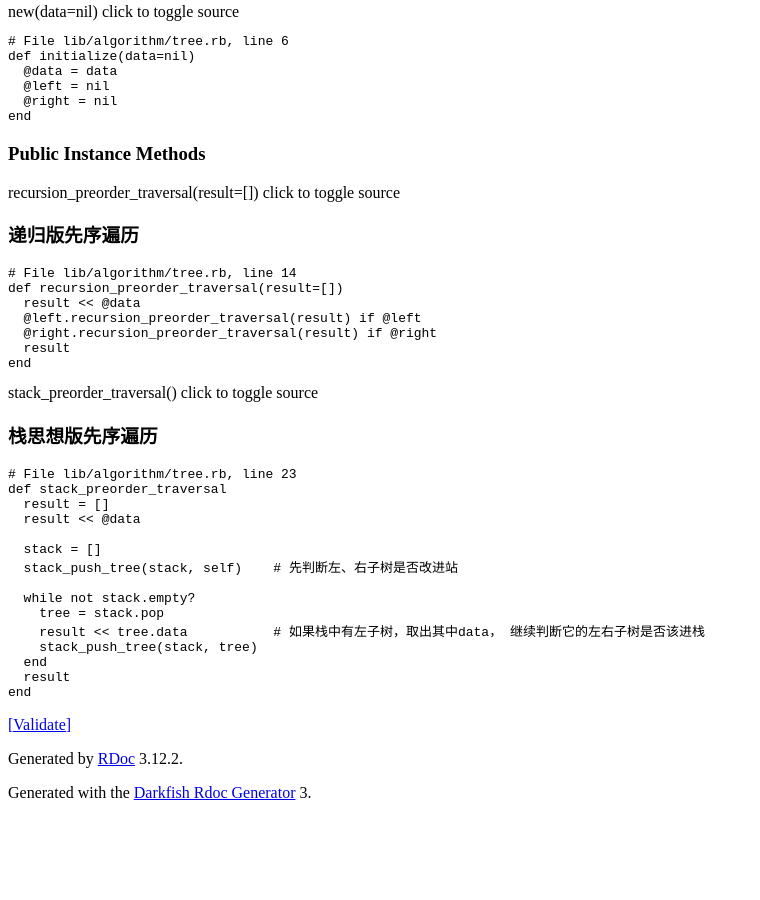
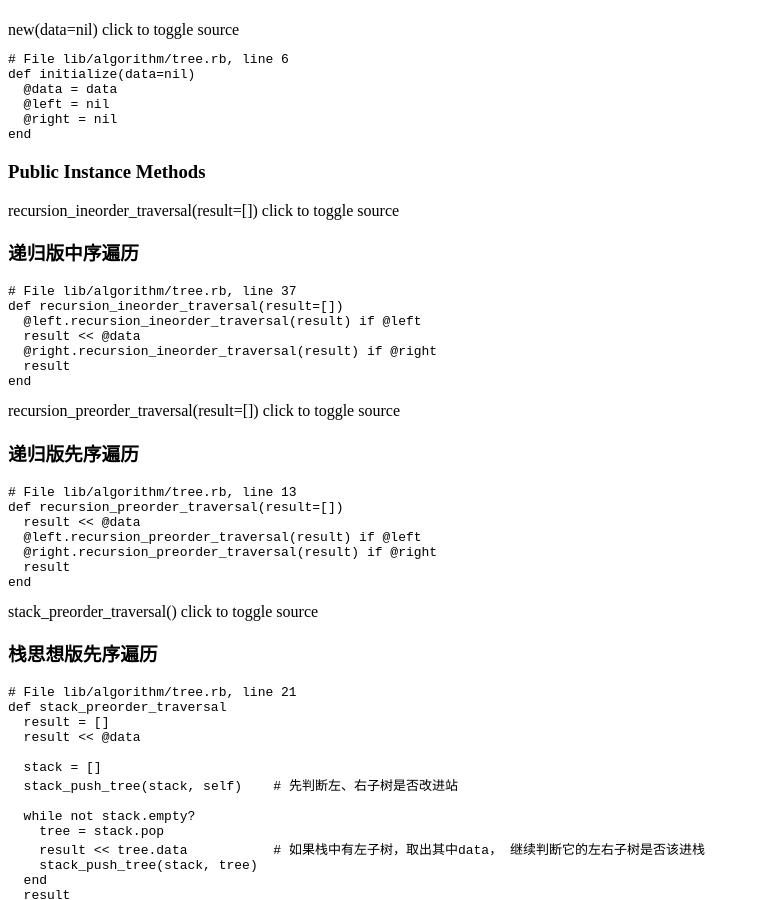
Before and after one commit to qinfanpeng/algorithm, a plain HTML site: page doc/Tree.html in a window 1280 px wide. Shown: the part 767-1667 px from the top of the page, without its empty margins (0-760 px from the left). Before the commit the page ends 1585 px from the top, so only its background shows below. Drawn offline with nearby package versions, Linux system fonts and the light colour scheme.

Commit message:
Finish Tree recursion inorder traversal

```diff
--- a/doc/Tree.html
+++ b/doc/Tree.html
@@ -71,6 +71,8 @@
   <ul class="link-list">
 
     <li><a href="#method-c-new">::new</a>
+
+    <li><a href="#method-i-recursion_ineorder_traversal">#recursion_ineorder_traversal</a>
 
     <li><a href="#method-i-recursion_preorder_traversal">#recursion_preorder_traversal</a>
 
@@ -217,6 +219,39 @@
       <h3 class="section-header">Public Instance Methods</h3>
 
 
+      <div id="method-i-recursion_ineorder_traversal" class="method-detail ">
+
+        <div class="method-heading">
+          <span class="method-name">recursion_ineorder_traversal</span><span
+            class="method-args">(result=[])</span>
+          <span class="method-click-advice">click to toggle source</span>
+        </div>
+
+
+        <div class="method-description">
+
+          <h3 id="method-i-recursion_ineorder_traversal-label-%E9%80%92%E5%BD%92%E7%89%88%E4%B8%AD%E5%BA%8F%E9%81%8D%E5%8E%86">递归版中序遍历</h3>
+
+
+
+          <div class="method-source-code" id="recursion_ineorder_traversal-source">
+            <pre><span class="ruby-comment"># File lib/algorithm/tree.rb, line 37</span>
+<span class="ruby-keyword">def</span> <span class="ruby-identifier">recursion_ineorder_traversal</span>(<span class="ruby-identifier">result</span>=[])
+  <span class="ruby-ivar">@left</span>.<span class="ruby-identifier">recursion_ineorder_traversal</span>(<span class="ruby-identifier">result</span>) <span class="ruby-keyword">if</span> <span class="ruby-ivar">@left</span>
+  <span class="ruby-identifier">result</span> <span class="ruby-operator">&lt;&lt;</span> <span class="ruby-ivar">@data</span>
+  <span class="ruby-ivar">@right</span>.<span class="ruby-identifier">recursion_ineorder_traversal</span>(<span class="ruby-identifier">result</span>) <span class="ruby-keyword">if</span> <span class="ruby-ivar">@right</span>
+  <span class="ruby-identifier">result</span>
+<span class="ruby-keyword">end</span></pre>
+          </div><!-- recursion_ineorder_traversal-source -->
+
+        </div>
+
+
+
+
+      </div><!-- recursion_ineorder_traversal-method -->
+
+
       <div id="method-i-recursion_preorder_traversal" class="method-detail ">
 
         <div class="method-heading">
@@ -233,7 +268,7 @@
 
 
           <div class="method-source-code" id="recursion_preorder_traversal-source">
-            <pre><span class="ruby-comment"># File lib/algorithm/tree.rb, line 14</span>
+            <pre><span class="ruby-comment"># File lib/algorithm/tree.rb, line 13</span>
 <span class="ruby-keyword">def</span> <span class="ruby-identifier">recursion_preorder_traversal</span>(<span class="ruby-identifier">result</span>=[])
   <span class="ruby-identifier">result</span> <span class="ruby-operator">&lt;&lt;</span> <span class="ruby-ivar">@data</span>
   <span class="ruby-ivar">@left</span>.<span class="ruby-identifier">recursion_preorder_traversal</span>(<span class="ruby-identifier">result</span>) <span class="ruby-keyword">if</span> <span class="ruby-ivar">@left</span>
@@ -266,7 +301,7 @@
 
 
           <div class="method-source-code" id="stack_preorder_traversal-source">
-            <pre><span class="ruby-comment"># File lib/algorithm/tree.rb, line 23</span>
+            <pre><span class="ruby-comment"># File lib/algorithm/tree.rb, line 21</span>
 <span class="ruby-keyword">def</span> <span class="ruby-identifier">stack_preorder_traversal</span>
   <span class="ruby-identifier">result</span> = []
   <span class="ruby-identifier">result</span> <span class="ruby-operator">&lt;&lt;</span> <span class="ruby-ivar">@data</span>
```
Also changed, not shown: 3 other files.
